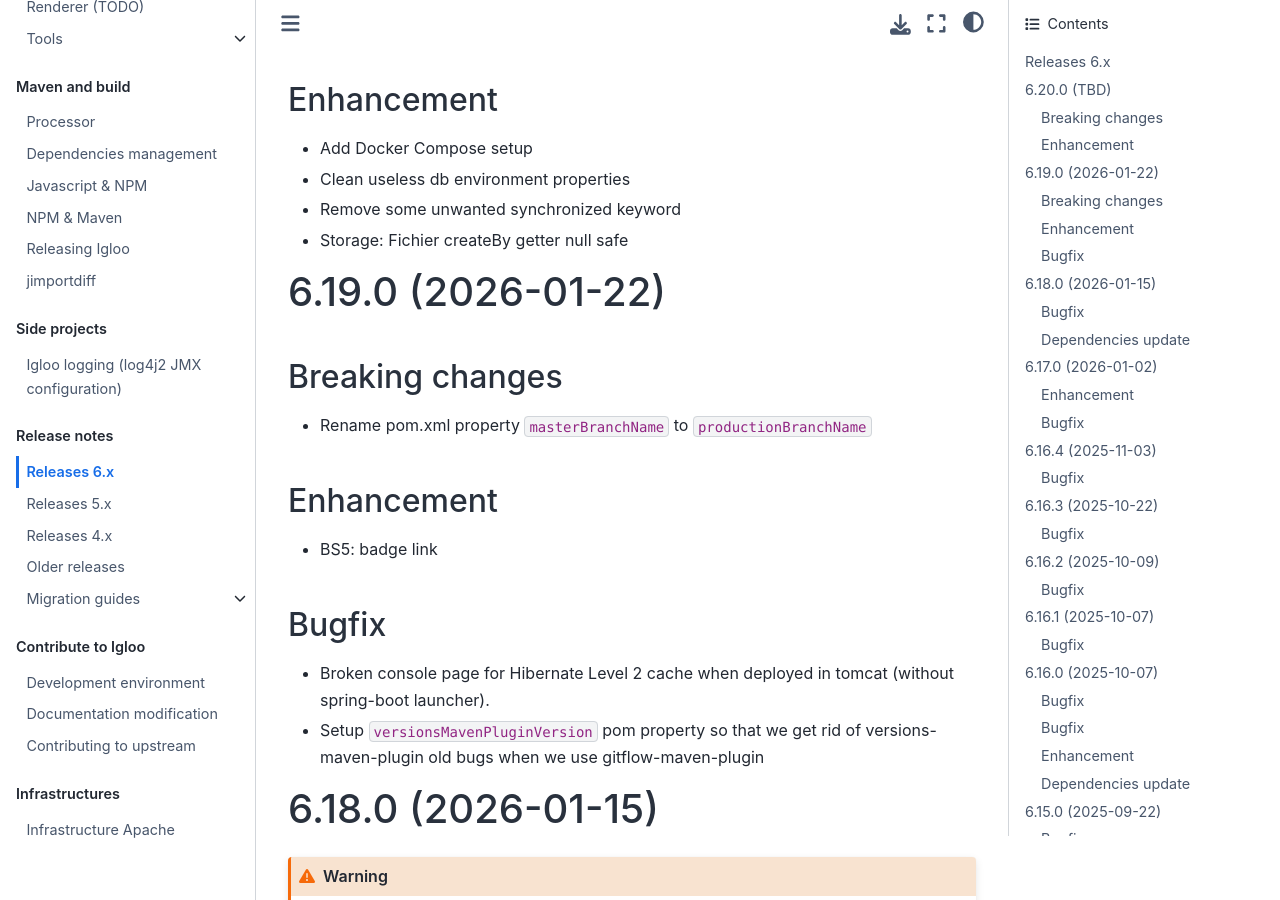
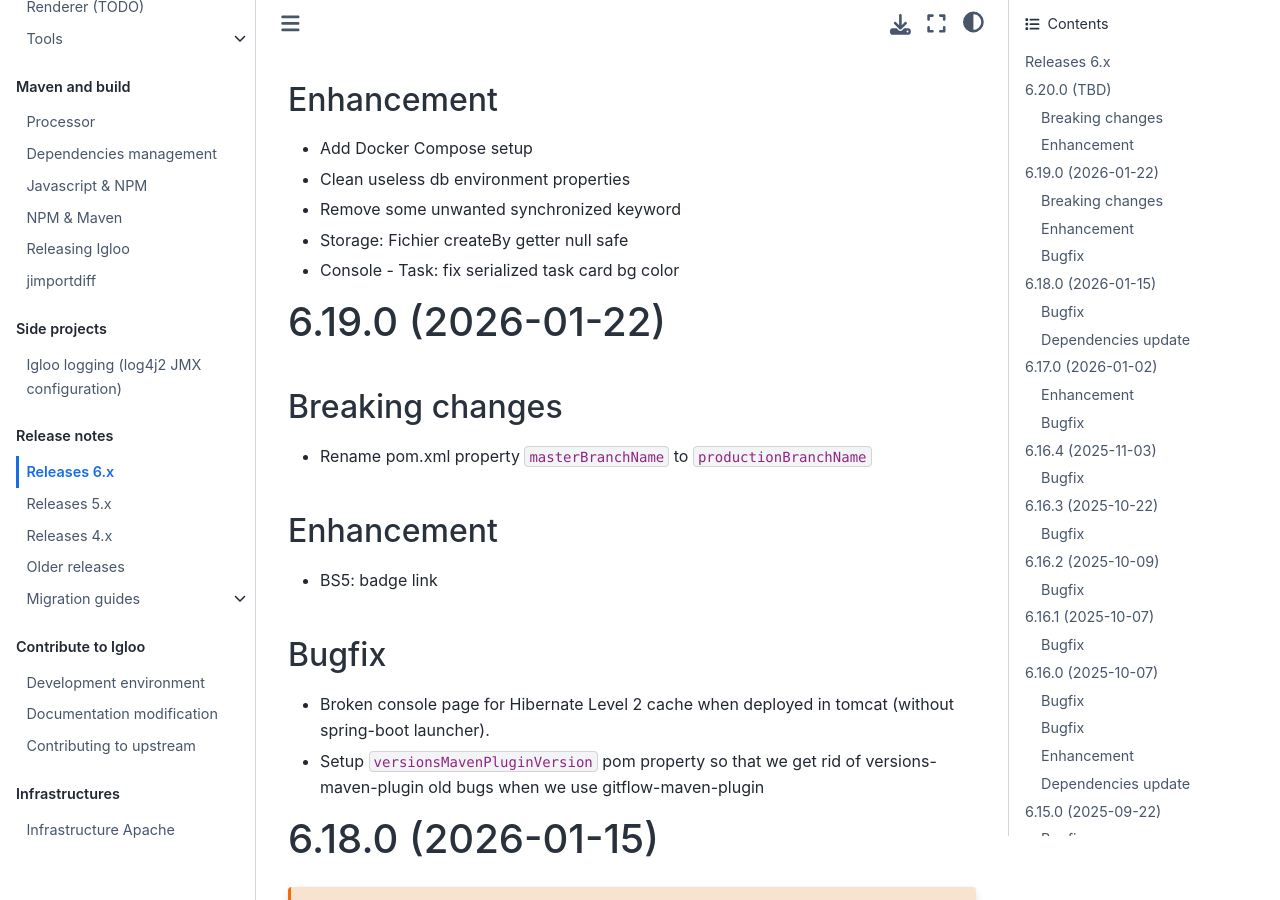
Before and after one commit to igloo-project/igloo-doc, a Sphinx documentation site: the page built from source/release-notes/releases-6.x.md, in a window 1280 px wide and 900 px high, scrolled down 423 px. Built offline with Sphinx 7.4.7 and the Sphinx Book theme 1.1.4, drawn with Linux system fonts in a browser that asks for light colours.

Commit message:
changelog 6.20.0

```diff
--- a/source/release-notes/releases-6.x.md
+++ b/source/release-notes/releases-6.x.md
@@ -19,6 +19,7 @@ See {ref}`Migration guide <maven-revision>`.
 * Clean useless db environment properties
 * Remove some unwanted synchronized keyword
 * Storage: Fichier createBy getter null safe
+* Console - Task: fix serialized task card bg color
 
 # 6.19.0 (2026-01-22)
 
```
